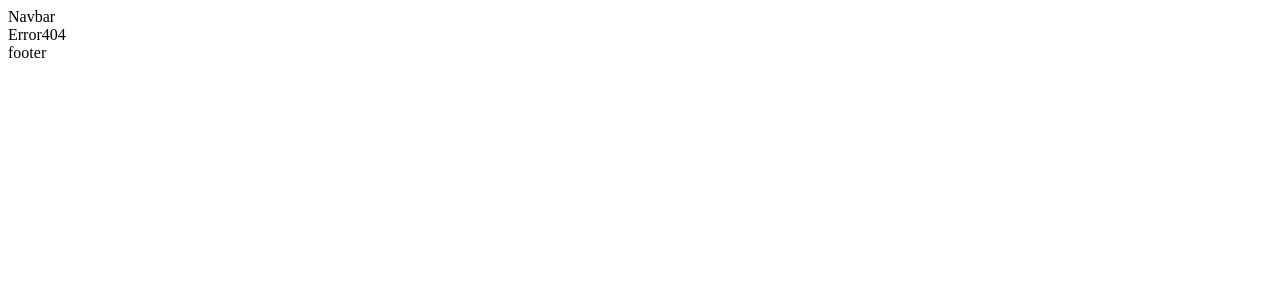
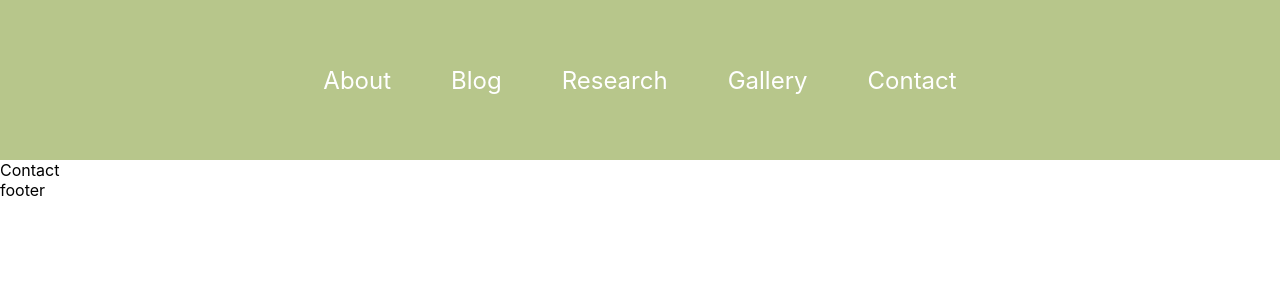
Before and after one commit to lukemoenning/digdiaries, a Next.js app: page /contact in a window 1280 px wide. Before the commit this address had no page. Shown: the top 300 px of the page. Built offline with nearby package versions, Linux system fonts and the light colour scheme.

Commit message:
implement navbar functionality

```diff
--- a/app/components/layout/layout.tsx
+++ b/app/components/layout/layout.tsx
@@ -1,4 +1,5 @@
 import { ReactNode } from "react"
+import styled from 'styled-components'
 import Navbar from './navbar'
 import Footer from './footer'
 
@@ -6,12 +7,18 @@ type LayoutProps = {
   children?: ReactNode
 }
 
+const LayoutWrapper = styled.div`
+  display: flex;
+  flex-direction: column;
+  min-height: 100vh;
+`;
+
 export default function Layout({ children }: LayoutProps) {
   return (
-    <>
+    <LayoutWrapper>
       <Navbar />
       <div>{children}</div>
       <Footer />
-    </>
+    </LayoutWrapper>
   )
 }
--- a/app/components/layout/navbar.tsx
+++ b/app/components/layout/navbar.tsx
@@ -1,8 +1,40 @@
+import Link from 'next/link'
 import styled from 'styled-components'
+import { theme } from '../../libs/theme'
 
+const NavWrapper = styled.div`
+  display: flex;
+  align-items: center;
+  justify-content: center;
+  width: 100%;
+  height: 10rem;
+  background-color: ${theme.colors.lightGreen};
+`;
+
+const NavLinks = styled.div`
+  display: flex;
+  flex-direction: row;
+  justify-content: space-between;
+  align-items: center;
+`;
+
+const NavLink = styled(Link)`
+  color: ${theme.colors.white};
+  font-size: ${theme.fontSize.large};
+  text-decoration: none;
+  margin: 30px;
+`
 
 export default function Navbar() {
   return (
-    <div>Navbar</div>
+    <NavWrapper>
+      <NavLinks>
+        <NavLink href='/'>About</NavLink>
+        <NavLink href='/blog'>Blog</NavLink>
+        <NavLink href='/research'>Research</NavLink>
+        <NavLink href='/gallery'>Gallery</NavLink>
+        <NavLink href='/contact'>Contact</NavLink>
+      </NavLinks>
+    </NavWrapper>
   )
 }
--- a/app/globals.css
+++ b/app/globals.css
@@ -1,7 +1,4 @@
 * {
-  margin: 0;
-  padding: 0;
-
   font-family: "papyrus", -apple-system, BlinkMacSystemFont, 'Segoe UI', 'Roboto', 'Oxygen',
     'Ubuntu', 'Cantarell', 'Fira Sans', 'Droid Sans', 'Helvetica Neue',
     sans-serif;
@@ -11,4 +8,6 @@
 
 body {
   overflow-x: hidden;
+  margin: 0;
+  padding: 0;
 }
--- /dev/null
+++ b/app/libs/theme.tsx
@@ -0,0 +1,17 @@
+export const theme = {
+  colors: {
+    lightGreen: '#B7C68B',
+    offWhite: '#F4FOCB',
+    beige: '#DED29E',
+    lightBrown: '#B3A580',
+    darkBrown: '#685642',
+    white: '#FFFFFF',
+    black: '#000000',
+  },
+  fontSize: {
+    small: '14px',
+    medium: '18px',
+    large: '24px',
+    xl: '30px',
+  }
+};
--- a/next.config.js
+++ b/next.config.js
@@ -1,4 +1,9 @@
 /** @type {import('next').NextConfig} */
-const nextConfig = {}
+const nextConfig = {
+  compiler: {
+    // Enables the styled-components SWC transform
+    styledComponents: true
+  }
+}
 
 module.exports = nextConfig
--- a/pages/_app.tsx
+++ b/pages/_app.tsx
@@ -1,5 +1,7 @@
 import Layout from '../app/components/layout/layout'
 import type { AppProps } from 'next/app'
+
+import '../app/globals.css'
 
 export default function MyApp({ Component, pageProps }: AppProps) {
   return (
--- /dev/null
+++ b/pages/contact/index.tsx
@@ -0,0 +1,9 @@
+import React from 'react'
+
+function Contact() {
+  return (
+    <div>Contact</div>
+  )
+}
+
+export default Contact
```
Also changed, not shown: pages/gallery/index.tsx (added, +9 -0 lines), pages/research/index.tsx (added, +9 -0 lines).
